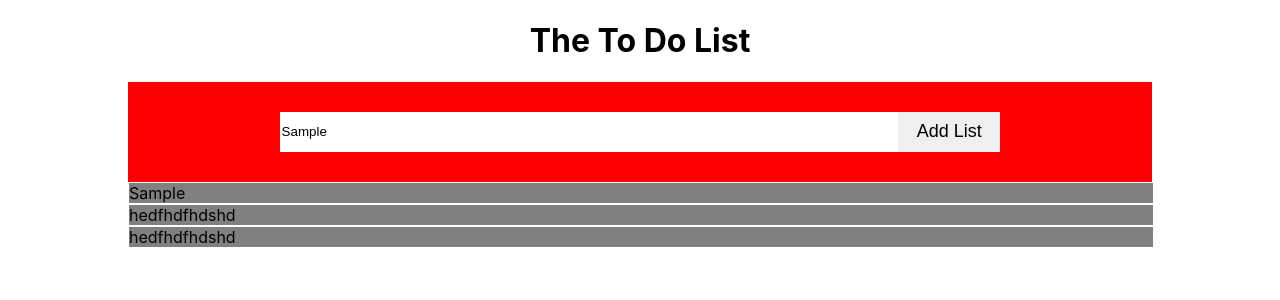
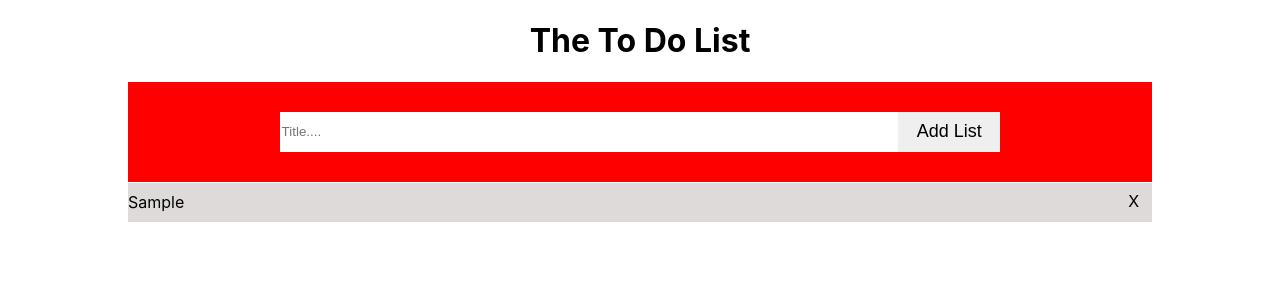
Before and after one commit to parvejg/to-do-list, a React (Create React App) app: page / in a window 1280 px wide. Both pictures are taken after typing "Sample" into the empty fields and a click on the button "Add List". Shown: the top 300 px of the page. Built offline with nearby package versions, Linux system fonts and the light colour scheme.

Commit message:
complete todos list work

```diff
--- a/src/Components/ListPage.css
+++ b/src/Components/ListPage.css
@@ -41,18 +41,32 @@
 }
 .list-wrapper {
   display: flex;
+  width: 80%;
+  justify-content: space-between;
   flex-direction: column;
-  background-color: white;
-  width: 80%;
 }
 .item-list {
   list-style: none;
+  text-align: left;
+  background-color: rgb(223, 218, 218);
+  border-top: 1px solid white;
+  padding: 0.6rem 0;
   width: 100%;
-  text-align: left;
-  background-color: gray;
-  border: solid 1px white;
 }
-li:checked {
-  text-decoration: line-through;
+.item-list:hover {
+  background-color: rgb(241, 227, 227);
+}
+.todos-list {
+  display: flex;
+  border: hidden;
+}
+.close-btn {
+  padding: 0.5rem 0.8rem;
+  background-color: rgb(223, 218, 218);
+  margin: 0;
+  border-top: 1px solid white;
+}
+.close-btn:hover {
   background-color: red;
+  color: wheat;
 }
--- a/src/Components/ListPage.js
+++ b/src/Components/ListPage.js
@@ -1,7 +1,18 @@
 import { useState } from "react";
 import "./ListPage.css";
 export const ListPage = () => {
-  const [listInput, setListInput] = useState("");
+  const [newTodosText, SetNewTodosText] = useState("");
+  const [todo, setTodo] = useState([]);
+  const newTodosObj = {};
+  const addToListHandler = () => {
+    if (newTodosText) {
+      newTodosObj.text = newTodosText;
+      newTodosObj.id = todo?.length + 1;
+      newTodosObj.isTodoListComplete = false;
+    }
+    setTodo([...todo, newTodosObj]);
+    SetNewTodosText("");
+  };
   return (
     <div className="list-page-main-wrapper">
       <div className="input-main-wrapper">
@@ -10,15 +21,29 @@ export const ListPage = () => {
             type="text"
             className="list-input"
             placeholder="Title...."
-            onChange={(e) => setListInput(e.target.value)}
+            value={newTodosText}
+            onChange={(e) => SetNewTodosText(e.target.value)}
           />
-          <button className="list-add-btn">Add List</button>
+          <button className="list-add-btn" onClick={addToListHandler}>
+            Add List
+          </button>
         </div>
       </div>
       <div className="list-wrapper">
-        <li className="item-list">{listInput}</li>
-        <li className="item-list">hedfhdfhdshd</li>
-        <li className="item-list">hedfhdfhdshd</li>
+        {todo?.map((newList) => {
+          return (
+            <div key={newList.id} className="todos-list">
+              <li
+                value={newList.id}
+                className="item-list"
+                onClick={(e) => console.log(e.target.value)}
+              >
+                {newList.text}
+              </li>
+              <span className="close-btn">X</span>
+            </div>
+          );
+        })}
       </div>
     </div>
   );
```
